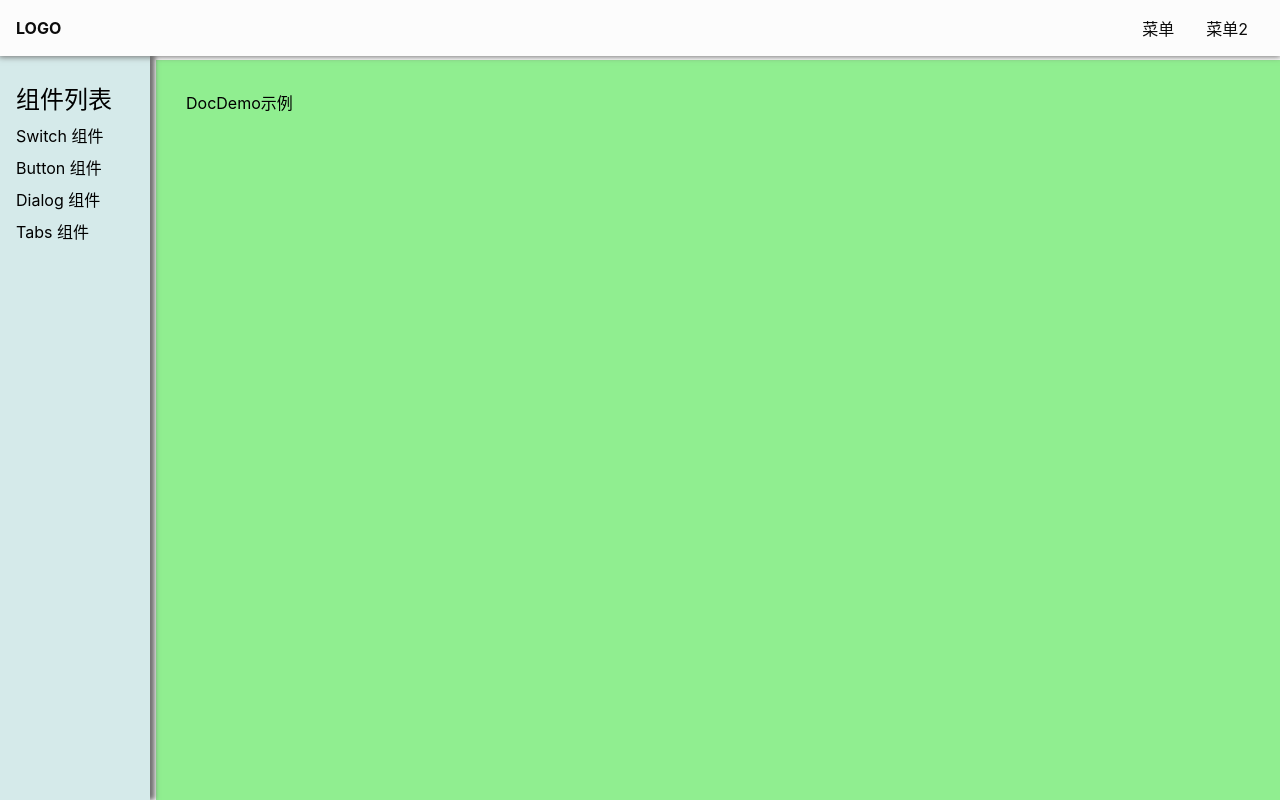
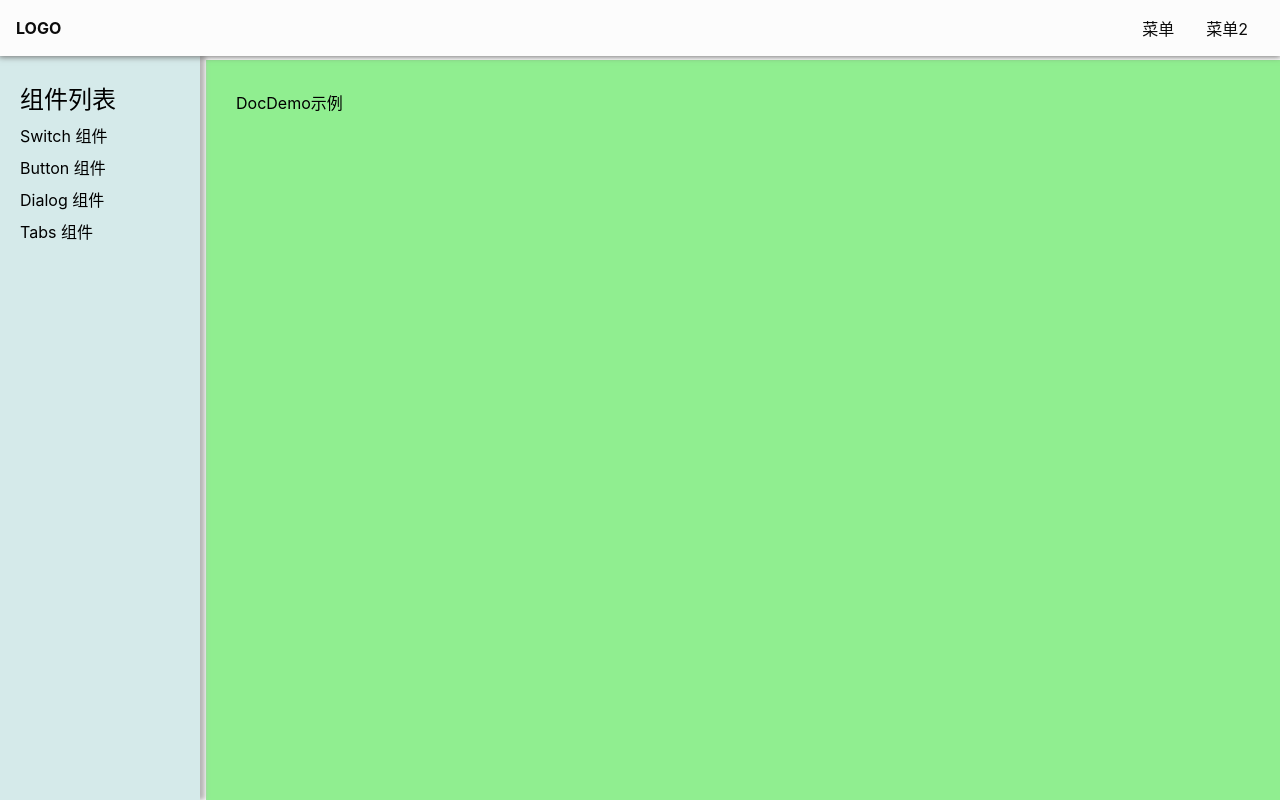
Before and after one commit to BenjaminWu-59/Klan-UI-Source, a Vue app: page /#/doc in a window 1280 px wide. Built offline with nearby package versions, Linux system fonts and the light colour scheme.

Commit message:
优化Doc.vue之css代码

```diff
--- a/src/views/Doc.vue
+++ b/src/views/Doc.vue
@@ -56,7 +56,7 @@ export default {
   > .content {
     flex-grow: 1;
     padding-top: 60px;
-    padding-left: 156px;
+    padding-left: 206px;
     @media (max-width: 500px) {
       padding-left: 0;
     }
@@ -72,6 +72,7 @@ export default {
 
   > main {
     flex-grow: 1;
+    right: 0;
     padding: 30px;
     background: lightgreen;
   }
@@ -79,14 +80,14 @@ export default {
 
 aside {
   background: #d5eaea;
-  width: 150px;
-  padding: 80px 16px;
+  width: 200px;
+  padding: 80px 20px;
   position: fixed;
   top: 0;
   left: 0;
   height: 100%;
   z-index: 1;
-  box-shadow: 5px 0 5px #707070;
+  box-shadow: 5px 0 5px #b5b4b4;
 
   > h2 {
     margin-bottom: 4px;
```
